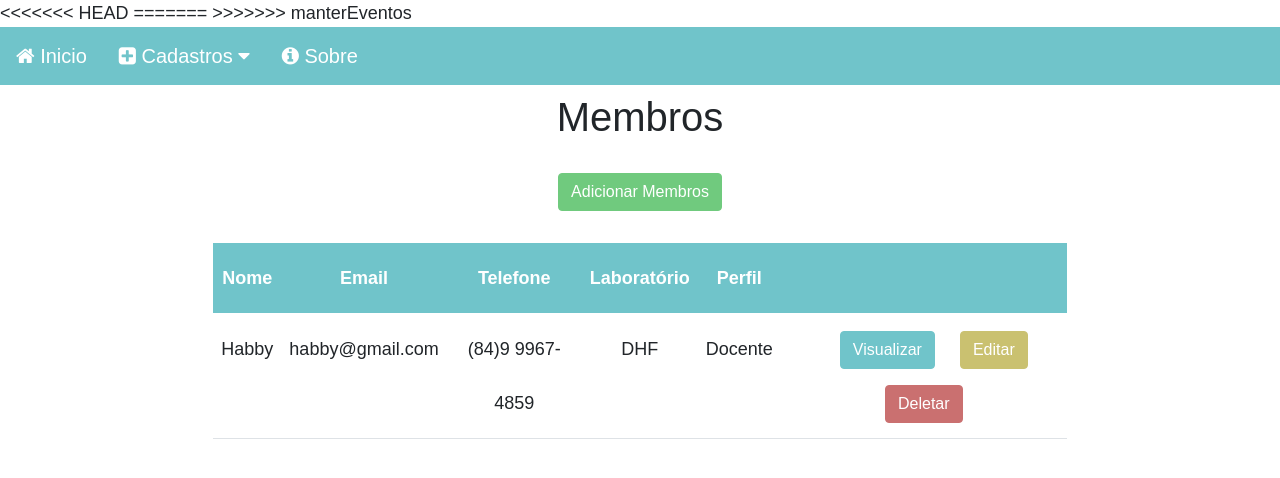
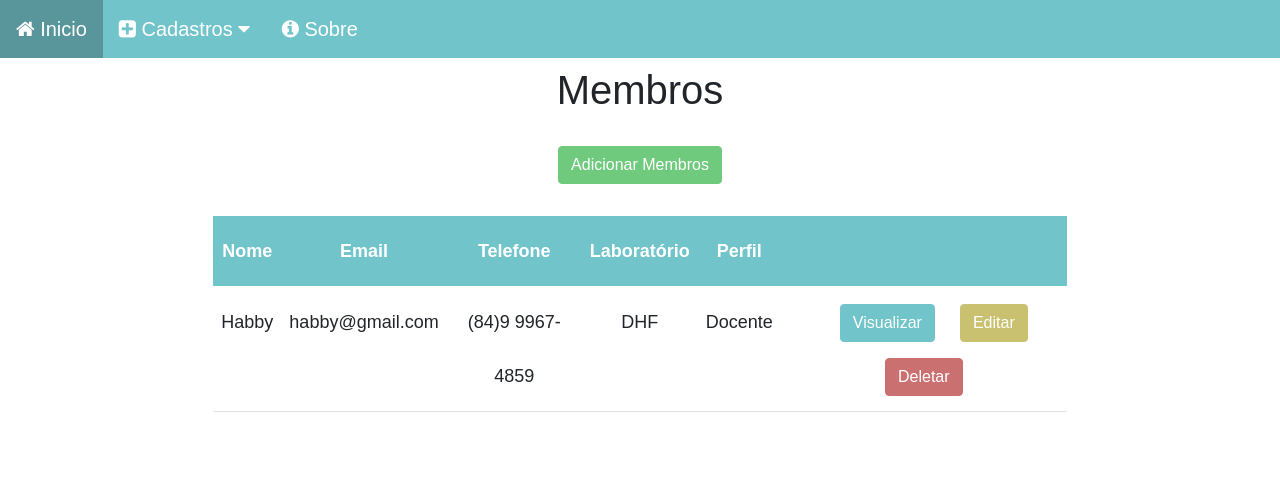
Before and after one commit to Renildo15/Gestor-Lab, a Django app: page /membros/ in a window 1280 px wide. Shown: the top 478 px of the page. Run offline with Django 4.2, Linux system fonts and the light colour scheme; data comes from the database, SQL or seed files in the repository; both versions use the stored data as it was after the commit.

Commit message:
Corrigindo problemas #39

```diff
--- a/gestorlabapp/templates/PageInicial.html
+++ b/gestorlabapp/templates/PageInicial.html
@@ -23,13 +23,8 @@
           </button>
           <div class="dropdown-content-css">
             <a href="/laboratorio/">Cadastro Laborátorios</a>
-<<<<<<< HEAD
-            <a href="/membros">Cadastro Membros</a>
-            <a href="#">Cadastro Projetos</a>
-=======
             <a href="/membros/">Cadastro Membros</a>
             <a href="/evento/">Cadastro Eventos</a>
->>>>>>> manterEventos
           </div>
         </div>
         <a href="#">
--- a/laboratorio_app/templates/index.html
+++ b/laboratorio_app/templates/index.html
@@ -6,10 +6,7 @@
     <title>Gestor Lab - Laborátorio</title>
     <link href="https://cdn.jsdelivr.net/npm/bootstrap@5.0.2/dist/css/bootstrap.min.css" rel="stylesheet" integrity="sha384-EVSTQN3/azprG1Anm3QDgpJLIm9Nao0Yz1ztcQTwFspd3yD65VohhpuuCOmLASjC" crossorigin="anonymous">
     <link rel="stylesheet" href="{% static 'css/estilo.css' %}">
-<<<<<<< HEAD
-=======
     <link rel="stylesheet" href="{% static 'css/line.css' %}">
->>>>>>> manterEventos
     <link rel="stylesheet" href="https://cdnjs.cloudflare.com/ajax/libs/font-awesome/4.7.0/css/font-awesome.min.css">
     <link rel="stylesheet" href="{% static 'css/font-awesome.min.css' %}">
 </head>
--- a/membros_app/templates/base.html
+++ b/membros_app/templates/base.html
@@ -9,10 +9,7 @@
     </title>
     <link href="https://cdn.jsdelivr.net/npm/bootstrap@5.0.2/dist/css/bootstrap.min.css" rel="stylesheet" integrity="sha384-EVSTQN3/azprG1Anm3QDgpJLIm9Nao0Yz1ztcQTwFspd3yD65VohhpuuCOmLASjC" crossorigin="anonymous">
     <link rel="stylesheet" href="{% static 'css/estilo.css' %}">
-<<<<<<< HEAD
-=======
     <link rel="stylesheet" href="{% static 'css/line.css' %}">
->>>>>>> manterEventos
     <link rel="stylesheet" href="https://cdnjs.cloudflare.com/ajax/libs/font-awesome/4.7.0/css/font-awesome.min.css">
 </head>
 <body>
@@ -31,11 +28,7 @@
               <div class="dropdown-content-css">
                 <a href="/laboratorio/">Cadastro Laborátorios</a>
                 <a href="/membros">Cadastro Membros</a>
-<<<<<<< HEAD
-                <a href="#">Cadastro Projetos</a>
-=======
                 <a href="/evento/">Cadastro Eventos</a>
->>>>>>> manterEventos
               </div>
             </div>
             <a href="#">
```
Also changed, not shown: db.sqlite3.
